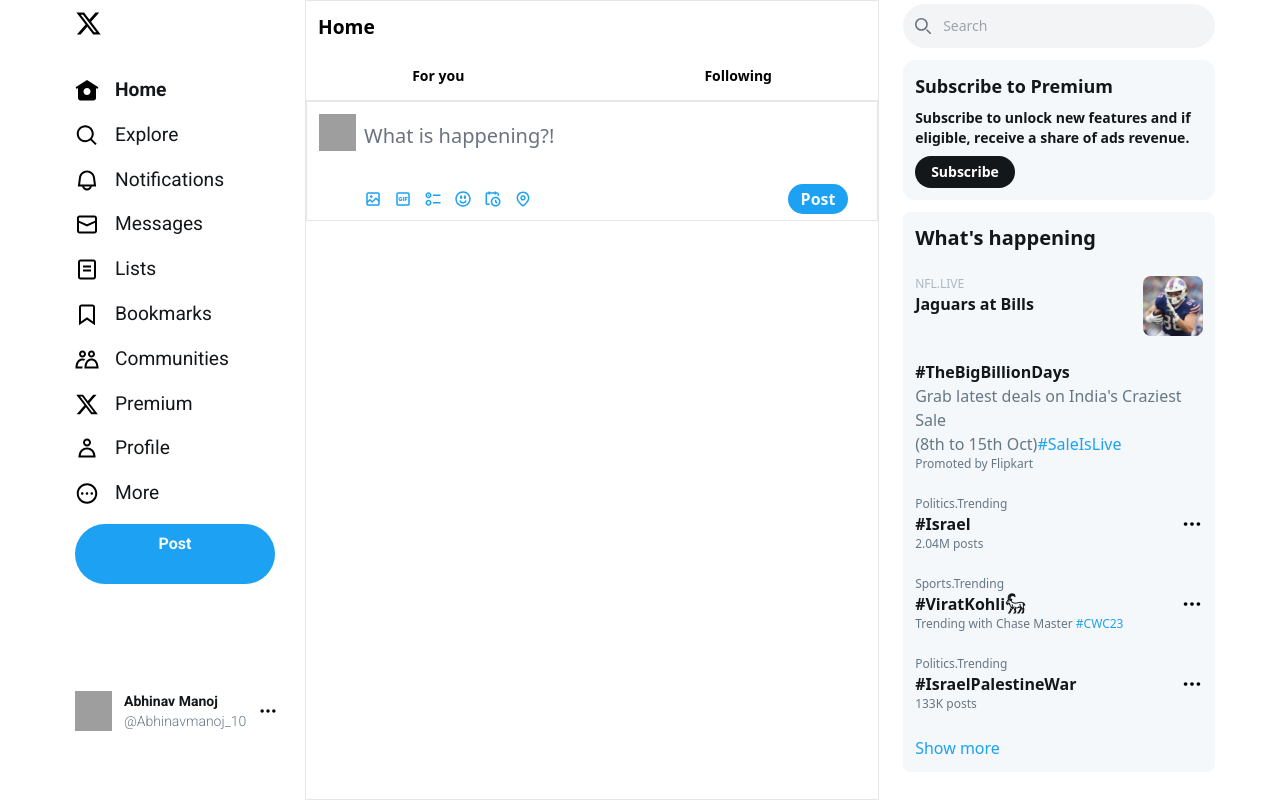
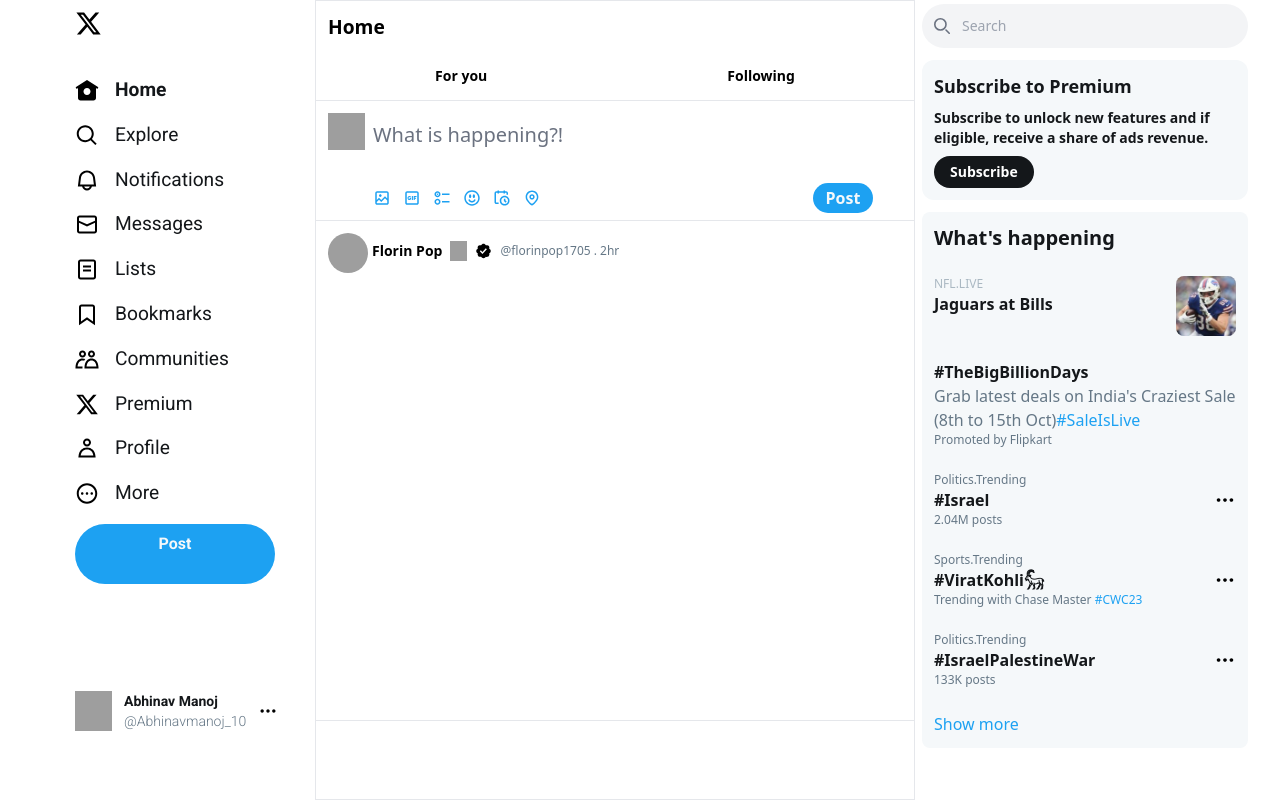
Before and after one commit to Abhinavmanoj007/Twitter, a website: page index.html in a window 1280 px wide. Drawn offline with Linux system fonts and the light colour scheme; grey boxes are pictures that could not be loaded.

Commit message:
positionRelative

```diff
--- a/index.html
+++ b/index.html
@@ -17,8 +17,9 @@
     <!-- MAIN DIV -->
     <div class="h-screen flex w-[1150px] bg-white mx-auto">
       <!-- LEFT SIDEBAR -->
+      <aside class="w-[250px] h-full"></aside>
       <aside
-        class="p-2.5 w-[250px] h-full font-roboto text-[1.2rem] font-normal text-black flex flex-col gap-4 sticky top-0"
+        class="p-2.5 w-[250px] h-full font-roboto text-[1.2rem] font-normal text-black flex flex-col gap-4 fixed top-0"
         id="left"
       >
         <div class="h-[50px]">
@@ -206,7 +207,9 @@
       </aside>
       <!-- MIDDLE ITEMS -->
       <main class="w-[600px] h-full border" id="middle font-roboto">
-        <header class="w-full h-[100px] border-b">
+        <header
+          class="w-full h-[100px] border-b sticky top-0 inset-0 z-10 bg-white backdrop-blur-lg"
+        >
           <div class="p-3 flex flex-col gap-6">
             <h1 class="font-bold text-[1.2rem]">Home</h1>
             <nav class="flex justify-center gap-[15rem] text-sm font-bold">
@@ -215,7 +218,8 @@
             </nav>
           </div>
         </header>
-        <div class="h-[120px] border p-3">
+        <div class="overflow-auto">
+          <div class="h-[120px] border-b p-3">
             <div class="flex">
               <img
                 class="w-[37px] h-[37px]"
@@ -231,7 +235,7 @@
                   class="w-[500px] h-[50px] resize-none border-none outline-none placeholder:text-xl placeholder:text-gray-500"
                   placeholder="What is happening?!"
                 ></textarea>
-              <div class="flex gap-64">
+                <div class="flex justify-between">
                   <div class="flex gap-3">
                     <svg
                       viewBox="0 0 24 24"
@@ -303,16 +307,52 @@
                   <div
                     class="py-2 px-1 h-[30px] w-[60px] bg-blue rounded-full flex justify-center items-center"
                   >
-                  <h1 class="font-semibold text-xxlightGray text-base">Post</h1>
+                    <h1 class="font-semibold text-xxlightGray text-base">
+                      Post
+                    </h1>
                   </div>
                 </div>
+              </div>
+            </div>
+          </div>
+          <div class="h-[500px] border-b flex flex-col p-3 relative">
+            <img
+              class="rounded-full w-[40px] h-[40px]"
+              src="https://pbs.twimg.com/profile_images/1440624750808625171/7kSNddJC_bigger.jpg"
+              alt="👨🏻&zwj;💻"
+            />
+            <div class="flex gap-2 absolute top-5 left-14">
+              <h3 class="text-sm font-bold my-auto">Florin Pop</h3>
+
+              <img
+                src="https://abs-0.twimg.com/emoji/v2/svg/1f468-1f3fb-200d-1f4bb.svg"
+                alt=""
+                class="w-[17px]"
+              />
+              <svg
+                viewBox="0 0 22 22"
+                aria-label="Verified account"
+                role="img"
+                class="w-[17px] r-1cvl2hr r-4qtqp9 r-yyyyoo r-1xvli5t r-9cviqr r-f9ja8p r-og9te1 r-bnwqim r-1plcrui r-lrvibr"
+                data-testid="icon-verified"
+              >
+                <g>
+                  <path
+                    d="M20.396 11c-.018-.646-.215-1.275-.57-1.816-.354-.54-.852-.972-1.438-1.246.223-.607.27-1.264.14-1.897-.131-.634-.437-1.218-.882-1.687-.47-.445-1.053-.75-1.687-.882-.633-.13-1.29-.083-1.897.14-.273-.587-.704-1.086-1.245-1.44S11.647 1.62 11 1.604c-.646.017-1.273.213-1.813.568s-.969.854-1.24 1.44c-.608-.223-1.267-.272-1.902-.14-.635.13-1.22.436-1.69.882-.445.47-.749 1.055-.878 1.688-.13.633-.08 1.29.144 1.896-.587.274-1.087.705-1.443 1.245-.356.54-.555 1.17-.574 1.817.02.647.218 1.276.574 1.817.356.54.856.972 1.443 1.245-.224.606-.274 1.263-.144 1.896.13.634.433 1.218.877 1.688.47.443 1.054.747 1.687.878.633.132 1.29.084 1.897-.136.274.586.705 1.084 1.246 1.439.54.354 1.17.551 1.816.569.647-.016 1.276-.213 1.817-.567s.972-.854 1.245-1.44c.604.239 1.266.296 1.903.164.636-.132 1.22-.447 1.68-.907.46-.46.776-1.044.908-1.681s.075-1.299-.165-1.903c.586-.274 1.084-.705 1.439-1.246.354-.54.551-1.17.569-1.816zM9.662 14.85l-3.429-3.428 1.293-1.302 2.072 2.072 4.4-4.794 1.347 1.246z"
+                  ></path>
+                </g>
+              </svg>
+
+              <p class="text-xs my-auto text-darkGray">@florinpop1705 . 2hr</p>
+
+              <p></p>
             </div>
           </div>
         </div>
       </main>
       <!-- RIGHT SIDE -->
       <aside
-        class="w-[350px] h-full sticky top-0 pt-1 pl-6 text-black flex flex-col gap-3"
+        class="w-[350px] h-full pt-1 pl-6 text-black flex flex-col gap-3 fixed right-8"
         id="right"
       >
         <form>
```
Also changed, not shown: css/main.css, img/Messi.jpeg (added). Lines whose indentation alone changed are shown as unchanged.
